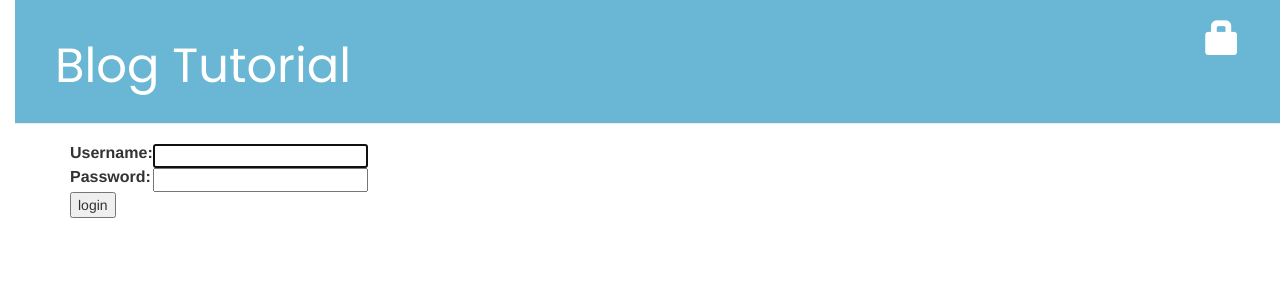
After one commit to adkramer/tutorial_test_repo, a Django app: page /accounts/login/ in a window 1280 px wide. The commit adds this page. Shown: the top 300 px of the page. Run offline with Django 3.2, Linux system fonts and the light colour scheme; some libraries are stand-ins or nearby versions.

Commit message:
Added login/logout

```diff
--- a/blog/templates/blog/base.html
+++ b/blog/templates/blog/base.html
@@ -14,6 +14,9 @@
             {% if user.is_authenticated %}
                 <a href="{% url 'post_new' %}" class="top-menu"><span class="glyphicon glyphicon-plus"></span></a>
                 <a href="{% url 'post_draft_list' %}" class="top-menu"><span class="glyphicon glyphicon-edit"></span></a>
+                <p class="top-menu">Hello {{ user.username }}<small>(<a href="{% url 'logout' %}">Log out</a>)</small></p>
+            {% else %}
+                <a href="{% url 'login' %}" class="top-menu"><span class="glyphicon glyphicon-lock"></span></a>
             {% endif %}
             <h1><a href="/">Blog Tutorial</a></h1>
         </div>
--- /dev/null
+++ b/blog/templates/registration/login.html
@@ -0,0 +1,26 @@
+{% extends "blog/base.html" %}
+
+{% block content %}
+
+{% if form.errors %}
+<p>Your username and password didn't match. Please try again.</p>
+{% endif %}
+
+<form method="post" action="{% url 'login' %}">
+{% csrf_token %}
+<table>
+<tr>
+    <td>{{ form.username.label_tag }}</td>
+    <td>{{ form.username }}</td>
+</tr>
+<tr>
+    <td>{{ form.password.label_tag }}</td>
+    <td>{{ form.password }}</td>
+</tr>
+</table>
+
+<input type="submit" value="login" />
+<input type="hidden" name="next" value="{{ next }}" />
+</form>
+
+{% endblock %}
--- a/blog/urls.py
+++ b/blog/urls.py
@@ -1,4 +1,5 @@
 from django.conf.urls import url
+from django.contrib.auth import views
 from . import views
 
 urlpatterns = [
--- a/mysite/settings.py
+++ b/mysite/settings.py
@@ -124,3 +124,5 @@ USE_TZ = True
 
 STATIC_URL = '/static/'
 STATIC_ROOT = os.path.join(BASE_DIR, 'static')
+
+LOGIN_REDIRECT_URL = '/'
--- a/mysite/urls.py
+++ b/mysite/urls.py
@@ -14,9 +14,14 @@ Including another URLconf
     2. Add a URL to urlpatterns:  url(r'^blog/', include('blog.urls'))
 """
 from django.conf.urls import include, url
+from django.contrib.auth import views
+
 from django.contrib import admin
 
 urlpatterns = [
     url(r'^admin/', admin.site.urls),
+    url(r'^accounts/login/$', views.login, name='login'),
+    url(r'logout/$', views.logout, name='logout', kwargs={'next_page': '/'}),
     url(r'', include('blog.urls')),
+
 ]
```
Also changed, not shown: blog/views.py (+12 -0 lines).
